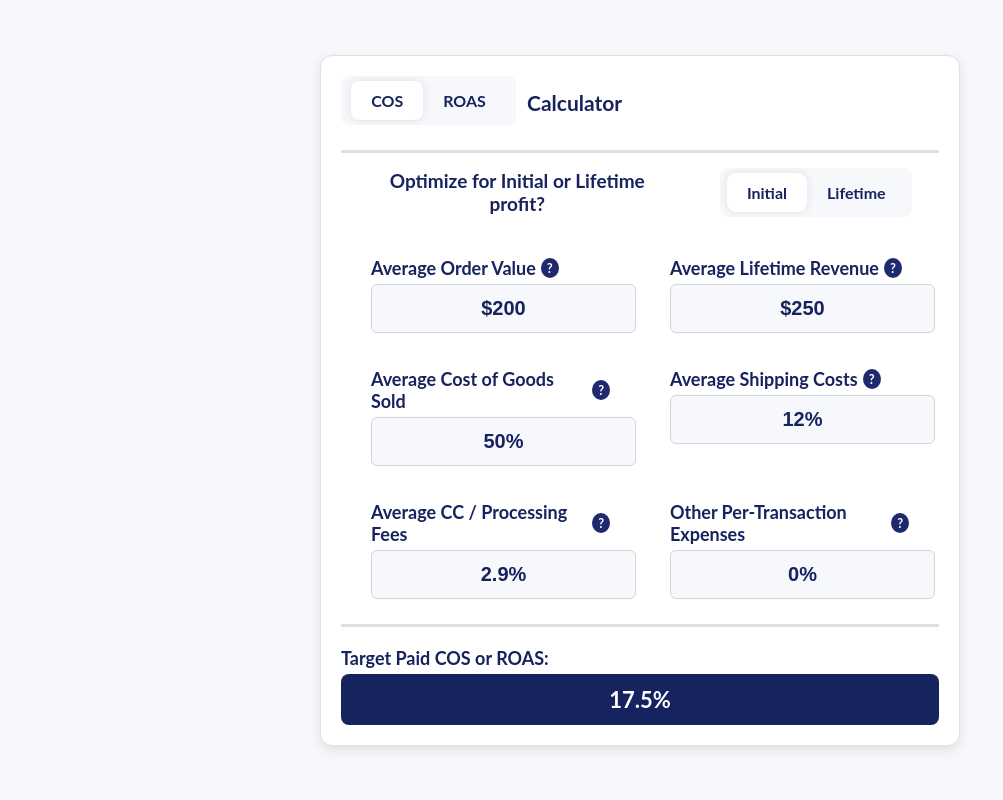
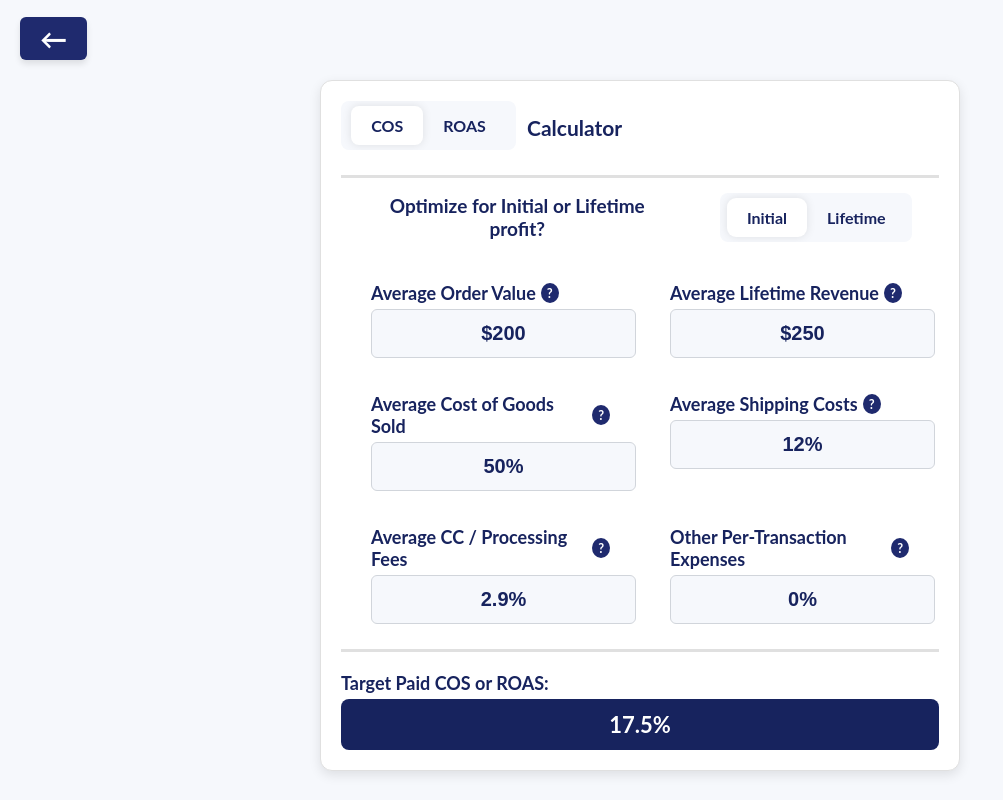
Before and after one commit to statbid/calculators, a plain HTML site: page cos-roas-calculator.html in a window 1280 px wide. Shown: the whole page, without its empty margins (0-1003 px from the left). Drawn offline with Linux system fonts and the light colour scheme.

Commit message:
adding the return button

```diff
--- a/cos-roas-calculator.html
+++ b/cos-roas-calculator.html
@@ -17,6 +17,7 @@
         }
 
         .calculator-container {
+            margin-top: 50px;
             background-color: #ffffff;
             border-radius: 12px;
             box-shadow: 0 4px 12px rgba(0, 0, 0, 0.1);
@@ -300,7 +301,6 @@
                 font-size: 21px;
             }
 
-            /* Tooltip responsive adjustments */
             .tooltip-icon:hover::after {
                 white-space: normal;
                 text-align: center;
@@ -314,6 +314,7 @@
                 text-align: center;
                 max-width: 100px;
             }
+
             .optt {
                 display: flex;
                 justify-content: space-around;
@@ -333,10 +334,34 @@
                 font-size: 20px;
             }
         }
+        .return-button {
+            position: absolute;
+            top: 17px;
+            left: 20px;
+            padding: 5px 20px 18px 20px;
+            background-color: #1f2a6e;
+            color: #ffffff;
+            border: none;
+            border-radius: 6px;
+            font-size: 1.7rem;
+            font-weight: bold;
+            text-align: center;
+            text-decoration: none;
+            cursor: pointer;
+            box-shadow: 0 4px 6px rgba(0, 0, 0, 0.1);
+            transition: background-color 0.3s ease;
+            height: 20px;
+        }
+
+        .return-button:hover {
+            background-color: #162057;
+        }
     </style>
 </head>
 
 <body>
+    <a href="./index.html" class="return-button">&larr;</a>
+
     <div class="calculator-container">
         <div class="ttt">
             <div class="calculator-title">
@@ -363,13 +388,16 @@
                     <span class="input-label">Average Order Value
                         <span class="tooltip-icon" data-tooltip="The average amount of an order in USD.">?</span>
                     </span>
-                    <input type="text" id="orderValue" class="input-field" value="$200" onchange="calculateCOS()" oninput="formatDollar(this)">
+                    <input type="text" id="orderValue" class="input-field" value="$200" onchange="calculateCOS()"
+                        oninput="formatDollar(this)">
                 </div>
                 <div class="ini">
                     <span class="input-label">Average Lifetime Revenue
-                        <span class="tooltip-icon" data-tooltip="The total revenue you expect to make over the customer's lifetime.">?</span>
+                        <span class="tooltip-icon"
+                            data-tooltip="The total revenue you expect to make over the customer's lifetime.">?</span>
                     </span>
-                    <input type="text" id="lifetimeRevenue" class="input-field" value="$250" onchange="calculateCOS()" oninput="formatDollar(this)">
+                    <input type="text" id="lifetimeRevenue" class="input-field" value="$250" onchange="calculateCOS()"
+                        oninput="formatDollar(this)">
                 </div>
             </div>
             <div class="ff">
@@ -377,13 +405,16 @@
                     <span class="input-label">Average Cost of Goods Sold
                         <span class="tooltip-icon" data-tooltip="The percentage cost of producing goods sold.">?</span>
                     </span>
-                    <input type="text" id="costOfGoods" class="input-field" value="50%" onchange="calculateCOS()" oninput="formatPercent(this)">
+                    <input type="text" id="costOfGoods" class="input-field" value="50%" onchange="calculateCOS()"
+                        oninput="formatPercent(this)">
                 </div>
                 <div class="ini">
                     <span class="input-label">Average Shipping Costs
-                        <span class="tooltip-icon" data-tooltip="The percentage of revenue used for shipping expenses.">?</span>
+                        <span class="tooltip-icon"
+                            data-tooltip="The percentage of revenue used for shipping expenses.">?</span>
                     </span>
-                    <input type="text" id="shippingCost" class="input-field" value="12%" onchange="calculateCOS()" oninput="formatPercent(this)">
+                    <input type="text" id="shippingCost" class="input-field" value="12%" onchange="calculateCOS()"
+                        oninput="formatPercent(this)">
                 </div>
             </div>
             <div class="ff">
@@ -391,13 +422,16 @@
                     <span class="input-label">Average CC / Processing Fees
                         <span class="tooltip-icon" data-tooltip="Credit card or transaction processing fees.">?</span>
                     </span>
-                    <input type="text" id="processingFees" class="input-field" value="2.9%" onchange="calculateCOS()" oninput="formatPercent(this)">
+                    <input type="text" id="processingFees" class="input-field" value="2.9%" onchange="calculateCOS()"
+                        oninput="formatPercent(this)">
                 </div>
                 <div class="ini">
                     <span class="input-label">Other Per-Transaction Expenses
-                        <span class="tooltip-icon" data-tooltip="Any other costs per transaction (e.g., packaging).">?</span>
+                        <span class="tooltip-icon"
+                            data-tooltip="Any other costs per transaction (e.g., packaging).">?</span>
                     </span>
-                    <input type="text" id="otherExpenses" class="input-field" value="0%" onchange="calculateCOS()" oninput="formatPercent(this)">
+                    <input type="text" id="otherExpenses" class="input-field" value="0%" onchange="calculateCOS()"
+                        oninput="formatPercent(this)">
                 </div>
             </div>
         </div>
@@ -423,23 +457,18 @@
             if (value > 1e15) {
                 return "More than $1,000,000,000,000,000";
             }
-    // If the value exceeds 1 trillion
             if (value >= 1e12) {
                 return "$" + (value / 1e12).toFixed(1) + " trillion";
             }
-    // If the value exceeds 1 billion
             else if (value >= 1e9) {
                 return "$" + (value / 1e9).toFixed(1) + " billion";
             }
-    // If the value exceeds 1 million
             else if (value >= 1e6) {
                 return "$" + (value / 1e6).toFixed(1) + " million";
             }
-    // If the value exceeds 1 thousand
             else if (value >= 1e3) {
                 return "$" + (value / 1e3).toFixed(1) + " thousand";
             }
-    // For smaller values, format normally
             else {
                 return "$" + value.toLocaleString("en-US", { minimumFractionDigits: 2, maximumFractionDigits: 2 });
             }
@@ -455,7 +484,7 @@
             if (value < 0) {
                 element.style.border = "4px solid red";
             } else {
-        element.style.border = "none"; // Reset the border if value is not negative
+                element.style.border = "none";
             }
         }
 
@@ -475,10 +504,10 @@
             const radioCOS = document.getElementById("cos").checked;
             const displayValue = radioCOS ? (targetCOS * 100).toFixed(1) + "%" : formatDollarValue(1 / targetCOS);
 
-            if(radioCOS){
+            if (radioCOS) {
                 addRedBorderIfNegative((targetCOS * 100).toFixed(1), "targetCOS")
             }
-            else{
+            else {
                 addRedBorderIfNegative(1 / targetCOS, "targetCOS")
             }
 
```
Also changed, not shown: hypothetical-cos-budget-calculator.html (+72 -31 lines), incrementality-test-length-calculator.html (+32 -5 lines), index.html (+14 -6 lines). Lines whose indentation alone changed are shown as unchanged.
